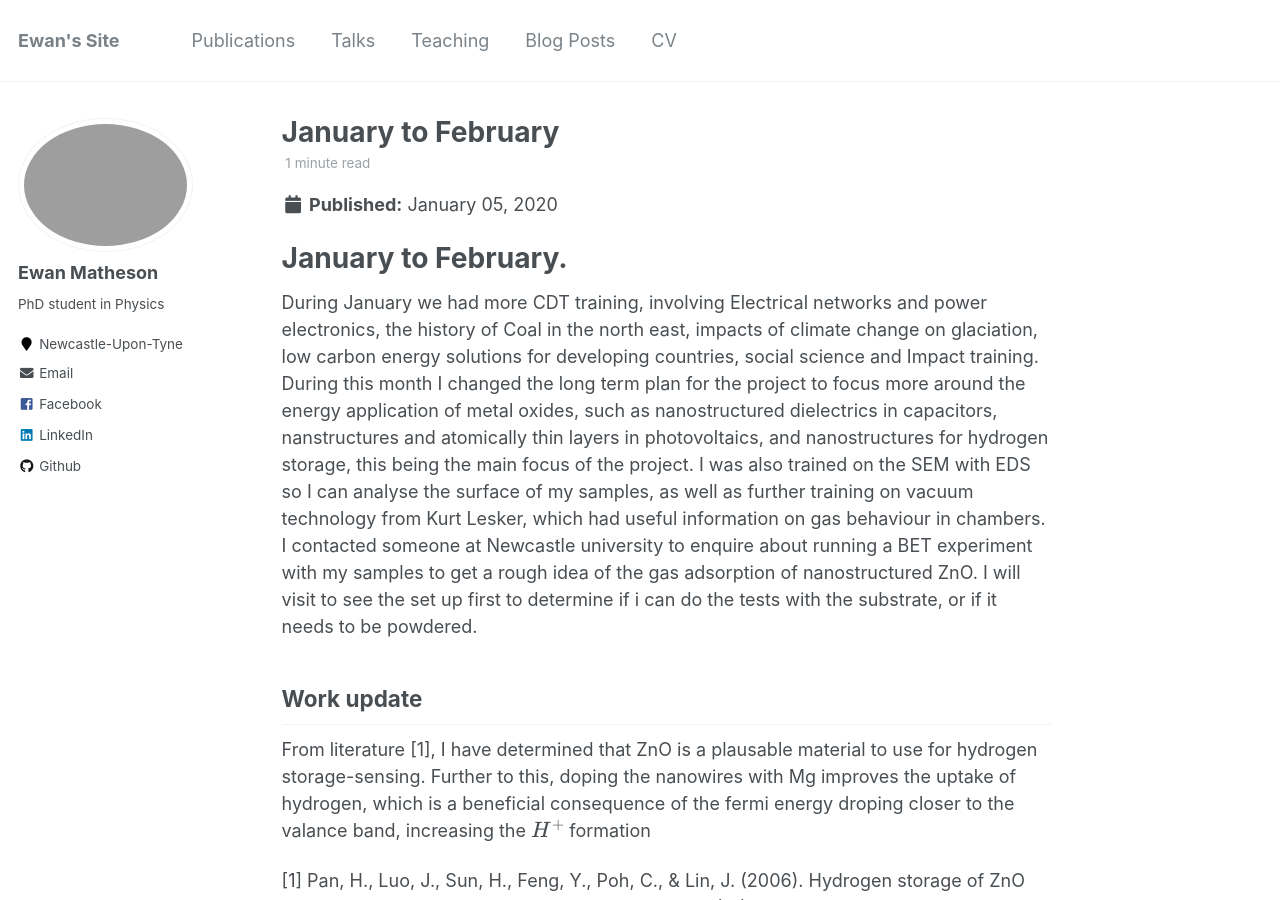
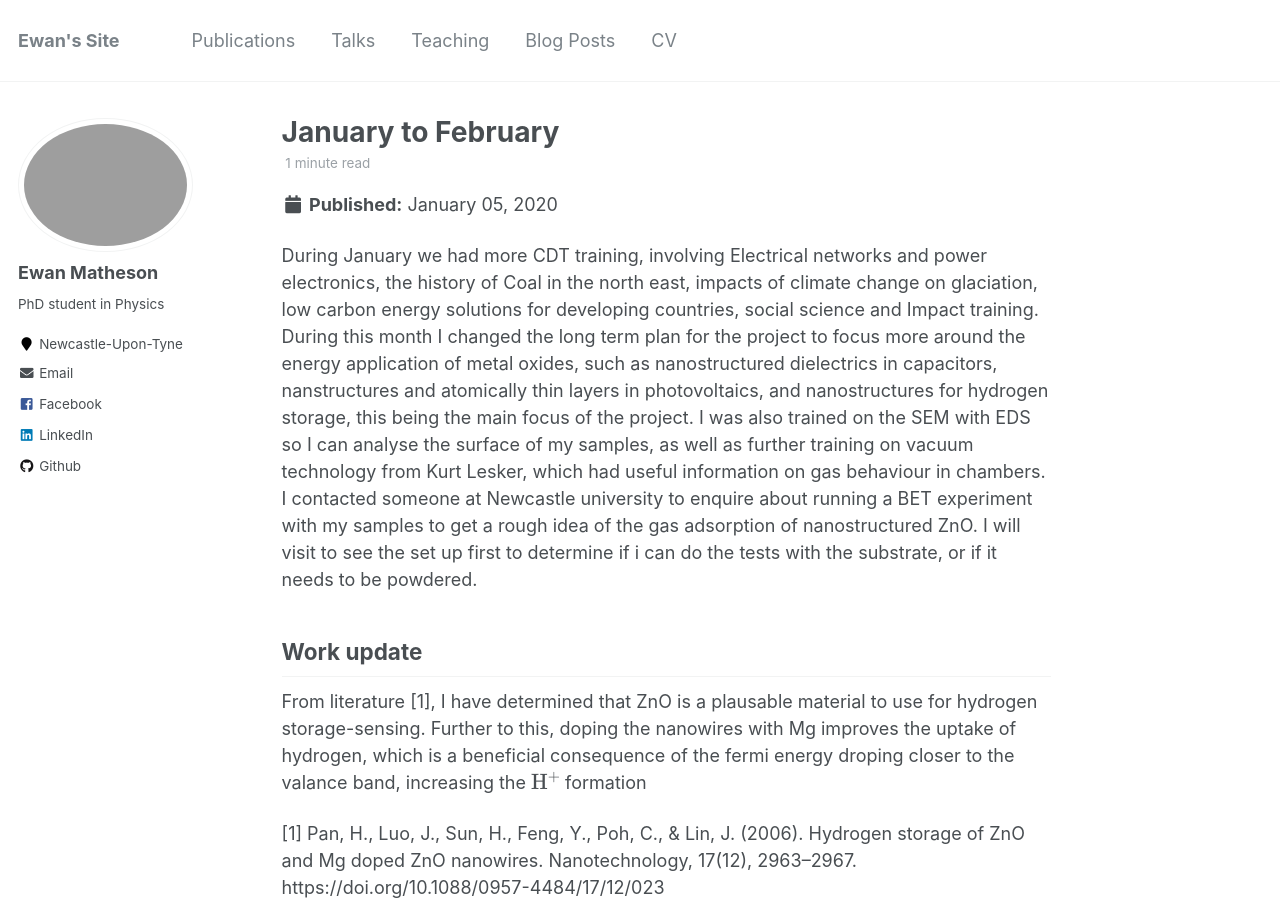
Before and after one commit to EwanMatheson/ewanmatheson.github.io, a Jekyll site: the page built from _posts/2012-08-14-blog-post-1.md, in a window 1280 px wide and 900 px high. Built offline with Jekyll 4.4.1, drawn with Linux system fonts in a browser that asks for light colours; formulas are drawn with MathJax 3.

Commit message:
Update 2012-08-14-blog-post-1.md

```diff
--- a/_posts/2012-08-14-blog-post-1.md
+++ b/_posts/2012-08-14-blog-post-1.md
@@ -7,14 +7,13 @@
   - Monthly Blog
 ---
 
-January to February.
-======
+
 
 During January we had more CDT training, involving Electrical networks and power electronics, the history of Coal in the north east, impacts of climate change on glaciation, low carbon energy solutions for developing countries, social science and Impact training. During this month I changed the long term plan for the project to focus more around the energy application of metal oxides, such as nanostructured dielectrics in capacitors, nanstructures and atomically thin layers in photovoltaics, and nanostructures for hydrogen storage, this being the main focus of the project. I was also trained on the SEM with EDS so I can analyse the surface of my samples, as well as further training on vacuum technology from Kurt Lesker, which had useful information on gas behaviour in chambers. I contacted someone at Newcastle university to enquire about running a BET experiment with my samples to get a rough idea of the gas adsorption of nanostructured ZnO. I will visit to see the set up first to determine if i can do the tests with the substrate, or if it needs to be powdered.
 
 Work update
 ------
 
-From literature [1], I have determined that ZnO is a plausable material to use for hydrogen storage-sensing. Further to this, doping the nanowires with Mg improves the uptake of hydrogen, which is a beneficial consequence of the fermi energy droping closer to the valance band, increasing the $H^+$ formation
+From literature [1], I have determined that ZnO is a plausable material to use for hydrogen storage-sensing. Further to this, doping the nanowires with Mg improves the uptake of hydrogen, which is a beneficial consequence of the fermi energy droping closer to the valance band, increasing the $\rm H^+$ formation
 
 [1] Pan, H., Luo, J., Sun, H., Feng, Y., Poh, C., & Lin, J. (2006). Hydrogen storage of ZnO and Mg doped ZnO nanowires. Nanotechnology, 17(12), 2963–2967. https://doi.org/10.1088/0957-4484/17/12/023
```
